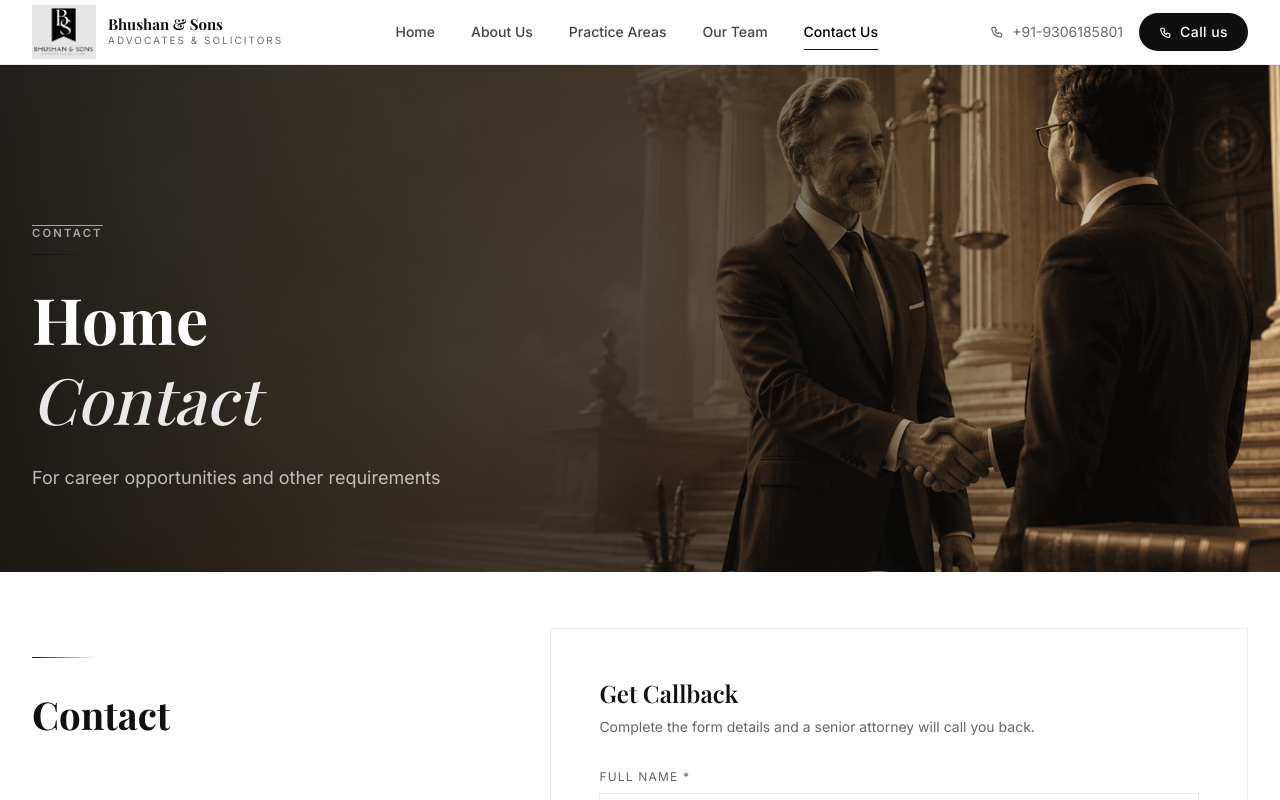
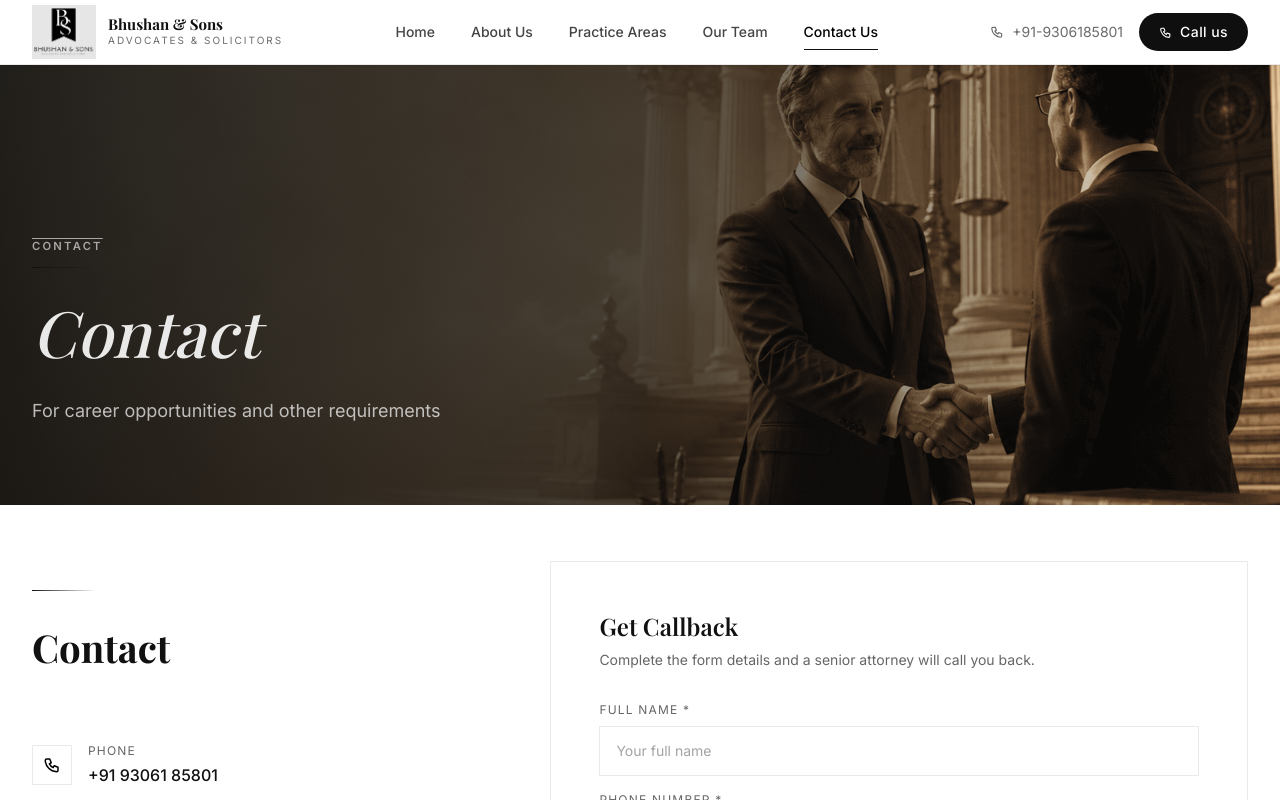
Before and after one commit to desirediv0/bhushan-sons, a Next.js app: page /contact in a window 1280 px wide. Shown: the top 800 px of the page. Built offline with nearby package versions, Linux system fonts and the light colour scheme; a web font is replaced by a local one.

Commit message:
feat: add PageHero component and implement About, Contact, Practice Areas, and Team pages

```diff
--- a/src/app/about/page.tsx
+++ b/src/app/about/page.tsx
@@ -23,7 +23,6 @@ export default function AboutPage() {
       {/* Hero */}
       <PageHero
         label="About Us"
-        title="Home"
         titleAccent="About Us"
         description="Learn about our journey, our values, and the expert leadership shaping supportive family legal practice."
         image="/about.png"
--- a/src/app/contact/page.tsx
+++ b/src/app/contact/page.tsx
@@ -29,7 +29,7 @@ export default function ContactPage() {
       {/* Hero */}
       <PageHero
         label="Contact"
-        title="Home"
+
         titleAccent="Contact"
         description="For career opportunities and other requirements"
         image="/contact-us.png"
--- a/src/app/practice-areas/page.tsx
+++ b/src/app/practice-areas/page.tsx
@@ -26,7 +26,6 @@ export default function PracticeAreasPage() {
       {/* Hero */}
       <PageHero
         label="Services"
-        title="Home"
         titleAccent="Service"
         description="Our Services"
         image="/practice-areas.png"
--- a/src/app/team/page.tsx
+++ b/src/app/team/page.tsx
@@ -29,7 +29,7 @@ export default function TeamPage() {
       {/* Hero */}
       <PageHero
         label="Teams"
-        title="Home"
+
         titleAccent="Team"
         description="Meet Our Expert Team"
         image="/our-team.png"
--- a/src/components/ui/page-hero.tsx
+++ b/src/components/ui/page-hero.tsx
@@ -6,7 +6,7 @@ import { cn } from "@/lib/utils";
 
 interface PageHeroProps {
   label?: string;
-  title: string;
+
   titleAccent?: string;
   description?: string;
   image?: string;
@@ -20,7 +20,7 @@ interface PageHeroProps {
 
 export function PageHero({
   label,
-  title,
+
   titleAccent,
   description,
   image,
@@ -56,7 +56,7 @@ export function PageHero({
           )}
           <h1 className="font-heading text-white font-bold leading-tight max-w-2xl"
             style={{ fontSize: "clamp(2.5rem, 5vw, 4rem)" }}>
-            {title}
+
             {titleAccent && (
               <span className="block text-white/90 italic font-medium" style={{ fontFamily: "var(--font-accent)" }}>
                 {titleAccent}
@@ -118,7 +118,7 @@ export function PageHero({
           )}
           style={{ fontSize: "clamp(2.5rem, 5vw, 4.5rem)" }}
         >
-          {title}
+
           {titleAccent && (
             <span
               className={cn("block", variant === "dark" ? "text-white/90" : "text-[#111111]")}
```
